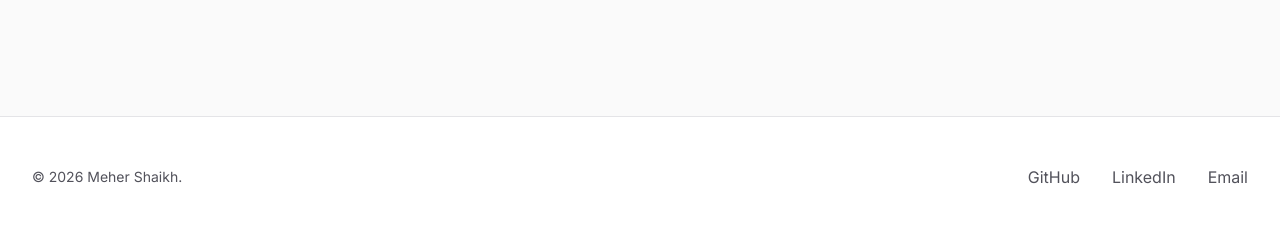
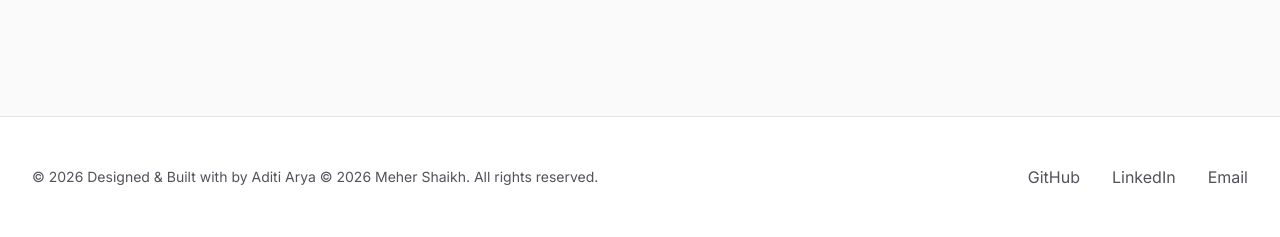
Before and after one commit to MeherShaikh008/Portfolio, a Django app: page / in a window 1280 px wide. Shown: the part 3191-3428 px from the top of the page. Run offline with Django 5.2, Linux system fonts and the light colour scheme; data comes from the database, SQL or seed files in the repository; both versions use the stored data as it was after the commit; some libraries are stand-ins or nearby versions.

Commit message:
updated project

```diff
--- a/Templates/base.html
+++ b/Templates/base.html
@@ -163,7 +163,9 @@
     <!-- Footer -->
     <footer class="bg-white dark:bg-darkCard text-zinc-600 dark:text-mutedDark py-12 transition-colors duration-500 border-t border-zinc-200 dark:border-zinc-800">
         <div class="max-w-7xl mx-auto px-6 lg:px-8 flex flex-col md:flex-row justify-between items-center">
-            <p class="text-sm">&copy; {% now "Y" %} Meher Shaikh.</p>
+            <p class="text-sm">&copy; {% now "Y" %} Designed & Built with  by Aditi Arya
+
+© 2026 Meher Shaikh. All rights reserved.</p>
             <div class="flex space-x-8 mt-6 md:mt-0">
                 <a href="https://github.com/MeherShaikh008" target="_blank" class="hover:text-primary dark:hover:text-white transition-colors">GitHub</a>
                 <a href="https://www.linkedin.com/in/meher-shaikh-893413319/" target="_blank" class="hover:text-primary dark:hover:text-white transition-colors">LinkedIn</a>
--- a/Templates/home.html
+++ b/Templates/home.html
@@ -29,7 +29,7 @@
                 </span>
             </a>
 
-            <a href="https://drive.google.com/file/d/YOUR_RESUME_ID/view" target="_blank" class="group relative inline-flex items-center justify-center px-8 py-4 font-semibold rounded-lg overflow-hidden transition-all duration-300 hover:-translate-y-1 bg-gradient-to-r from-indigo-600 to-purple-600 text-white hover:shadow-lg hover:shadow-indigo-500/50">
+            <a href="https://drive.google.com/file/d/1XDi5E6haEX4CJNcuFV7Iyn76LxsEuomC/view?usp=drive_link" target="_blank" class="group relative inline-flex items-center justify-center px-8 py-4 font-semibold rounded-lg overflow-hidden transition-all duration-300 hover:-translate-y-1 bg-gradient-to-r from-indigo-600 to-purple-600 text-white hover:shadow-lg hover:shadow-indigo-500/50">
                 <span class="flex items-center space-x-2">
                     <svg class="w-5 h-5" fill="none" stroke="currentColor" viewBox="0 0 24 24"><path stroke-linecap="round" stroke-linejoin="round" stroke-width="2" d="M7 21h10a2 2 0 002-2V9.414a1 1 0 00-.293-.707l-5.414-5.414A1 1 0 0012.586 3H7a2 2 0 00-2 2v14a2 2 0 002 2z"></path></svg>
                     <span>Download Resume</span>
```
Also changed, not shown: db.sqlite3, 2 other files.
